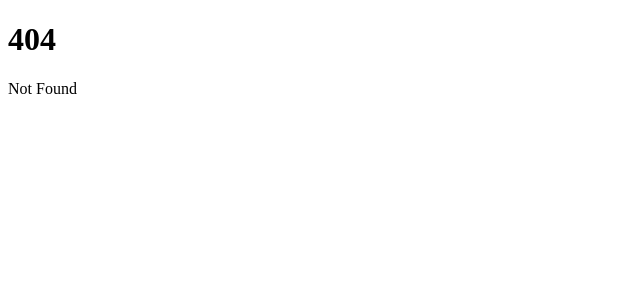
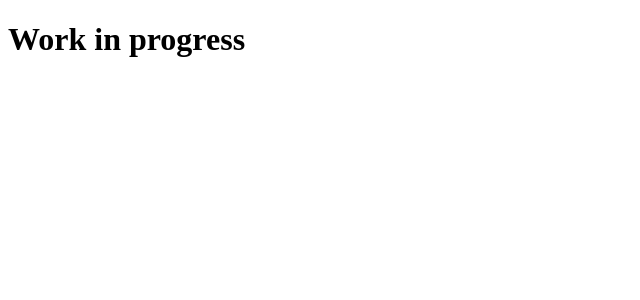
Before and after one commit to Karima002/Portfolio, a SvelteKit app: page /contact in a window 1280 px wide. Before the commit this address had no page. Shown: the top 300 px of the page, without its empty margins (0-640 px from the left). Built offline with nearby package versions, Linux system fonts and the light colour scheme.

Commit message:
#9 added route to contact page

```diff
--- /dev/null
+++ b/src/routes/contact/+page.svelte
@@ -0,0 +1 @@
+<h1>Work in progress</h1>
```
